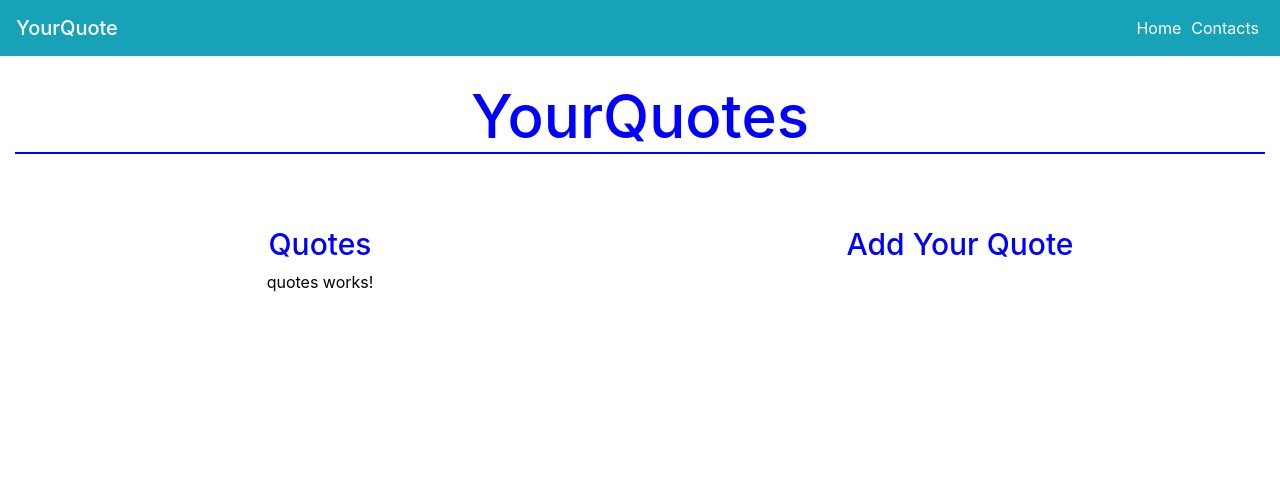
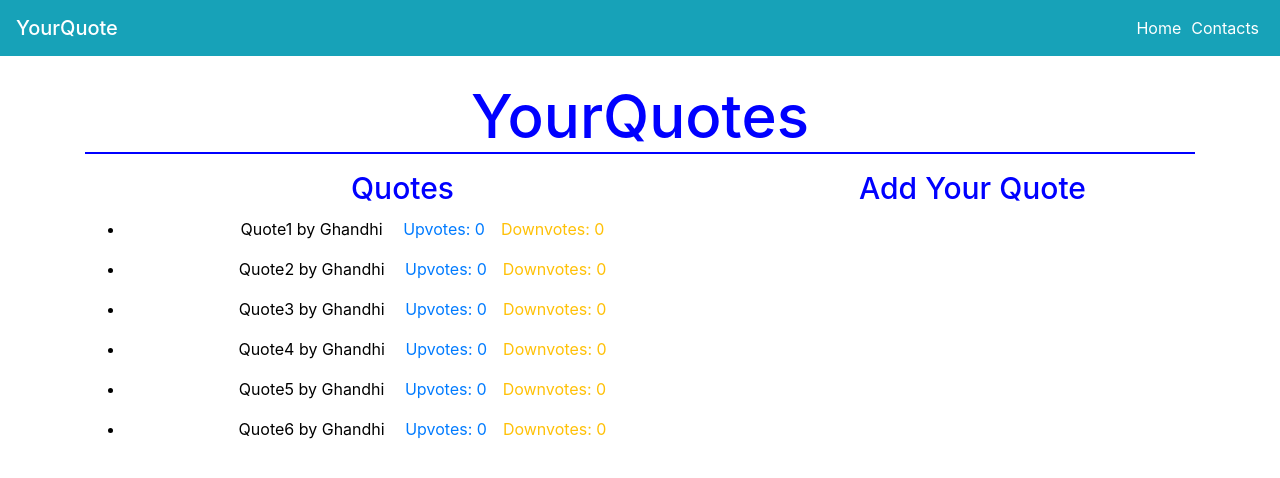
Before and after one commit to maureen-muriithi/YourQuotes, an Angular app in the folder Quotes/: page / in a window 1280 px wide. Shown: the top 478 px of the page. Built offline with nearby package versions, Linux system fonts and the light colour scheme.

Commit message:
Add class(quote) and add quote constructor

```diff
--- a/Quotes/src/app/app.component.css
+++ b/Quotes/src/app/app.component.css
@@ -18,4 +18,6 @@ h4{
     color: blue;
     font-size: 30px;
     font-weight: 500;
+    padding-bottom: 3px;
+    text-align: center;
 }
--- a/Quotes/src/app/app.component.html
+++ b/Quotes/src/app/app.component.html
@@ -9,14 +9,15 @@
 <body>
   <app-navbar></app-navbar>
   <br>
-  <div class="container-fluid">
+  <div class="container">
     <h1>YourQuotes</h1>
-    <div class="row mt-md-5 pt-4">
-      <div class="col-md-6 text-center" color="white">
+    <div class="row mt-md-3">
+      <div class="col-md-7 text-center" color="white">
         <h4>Quotes</h4>
         <app-quotes></app-quotes>
       </div>
-      <div class="col-md-6 text-center" >
+      <!-- <div class="col-md-2"></div> -->
+      <div class="col-md-5 text-center" >
         <h4>Add Your Quote</h4>
       </div>
     </div>
--- /dev/null
+++ b/Quotes/src/app/quote.ts
@@ -0,0 +1,15 @@
+export class Quote {
+    id: number;
+    quote: string;
+    author: string;
+    upvotes: number;
+    downvotes: number;
+
+    constructor(id:number,quote:string, author:string, upvotes:number, downvotes:number ){
+        this.id = id;
+        this.quote = quote;
+        this.author = author;
+        this.upvotes = upvotes;
+        this.downvotes = downvotes;
+    }
+}
--- a/Quotes/src/app/quotes/quotes.component.html
+++ b/Quotes/src/app/quotes/quotes.component.html
@@ -1 +1,7 @@
-<p>quotes works!</p>
+<ul class="text-center" *ngFor = "let quote of quotes">
+    <li>
+        {{ quote.quote}} {{ quote.author}}
+        <span class="text-primary ml-3" >Upvotes: {{ quote.upvotes}}</span>
+        <span class="text-warning ml-3">Downvotes: {{ quote.downvotes}}</span>
+    </li>
+</ul>
--- a/Quotes/src/app/quotes/quotes.component.ts
+++ b/Quotes/src/app/quotes/quotes.component.ts
@@ -1,4 +1,5 @@
 import { Component, OnInit } from '@angular/core';
+import { Quote } from '../quote';
 
 @Component({
   selector: 'app-quotes',
@@ -7,6 +8,19 @@ import { Component, OnInit } from '@angular/core';
 })
 export class QuotesComponent implements OnInit {
 
+  quotes: Quote[] = [
+    new Quote(1, "Quote1", "by Ghandhi", 0, 0),
+    new Quote(2, "Quote2", "by Ghandhi", 0, 0),
+    new Quote(3, "Quote3", "by Ghandhi", 0, 0),
+    new Quote(4, "Quote4", "by Ghandhi", 0, 0),
+    new Quote(5, "Quote5", "by Ghandhi", 0, 0),
+    new Quote(6, "Quote6", "by Ghandhi", 0, 0)
+
+
+
+
+
+  ]
   constructor() { }
 
   ngOnInit(): void {
```
Also changed, not shown: 1 other file (tests, documents, lock files or other folders).
